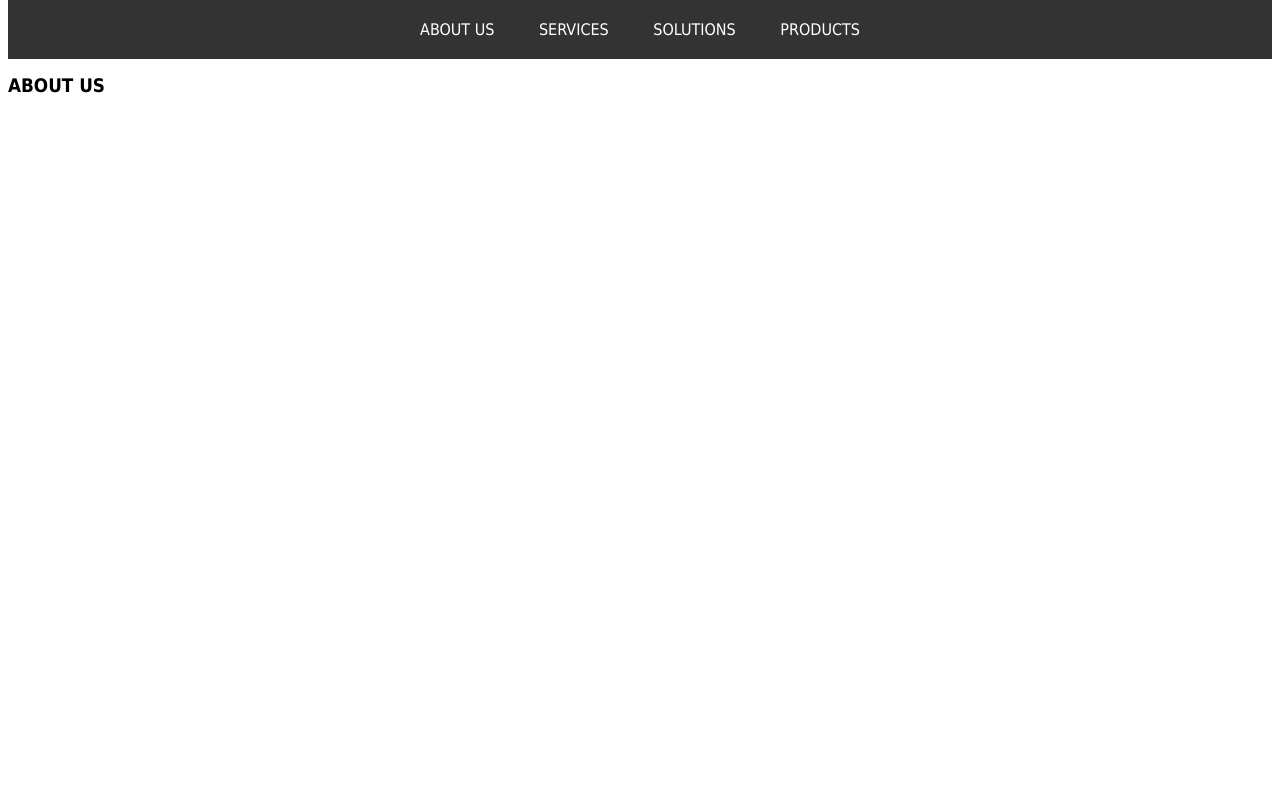
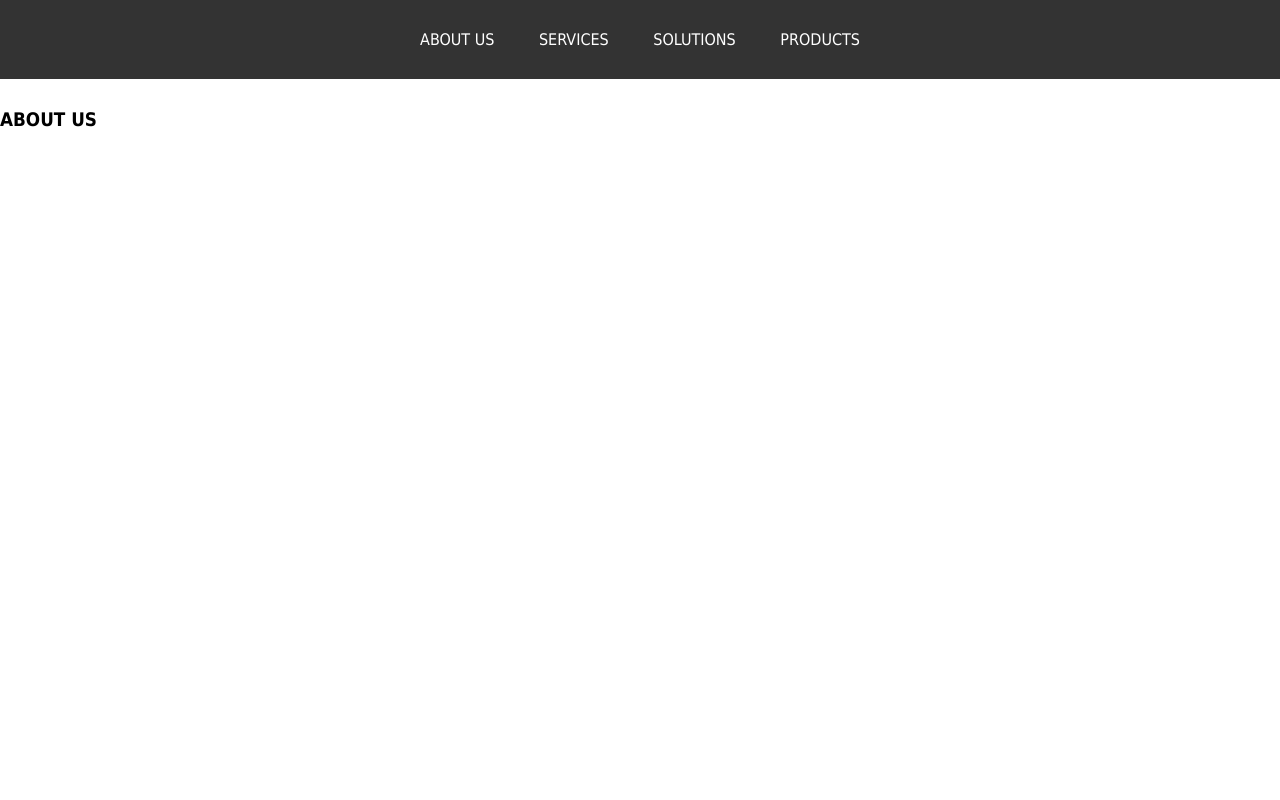
Before and after one commit to amradelata/jQuery-practices, a plain HTML site: page 2 Padding/index.html in a window 1280 px wide. Shown: the top 800 px of the page. Drawn offline with Linux system fonts and the light colour scheme.

Commit message:
2 Padding

```diff
--- a/1 Scroll/js/script.js
+++ /dev/null
@@ -1,16 +0,0 @@
-
-$(function () {
-
-	'use strict';
-
-	// smoothly scroll to Element
-	$('.navBar li a').click(function (e) {
-
-		$('html, body').animate({
-			scrollTop:$('#' + $(this).data('scroll')).offset().top
-		},1000);
-
-		e.preventDefault();
-		window.console.log('#' + $(this).data('scroll'))
-	});
-});
--- a/1 Scroll/css/stlye.css
+++ b/2 Padding/css/stlye.css
@@ -1,16 +1,21 @@
 *{
     box-sizing: border-box;
-	margin-top: 0;
-	padding: 0;
 }
 body
 {
-	font-family: Tahoma, Arial
+	font-family: Tahoma, Arial;
+	margin: 0;
+	padding: 0;
 }
 
 .navBar {
 	background: #333;
 	text-align: center;
+	margin: 0;
+	padding: 10px;
+	position: fixed;
+	width: 100%;
+	top: 0;
 }
 
 .navBar li
--- a/1 Scroll/index.html
+++ b/2 Padding/index.html
@@ -2,7 +2,7 @@
 <html lang="en">
 <head>
 	<meta charset="UTF-8">
-	<title>jQuery-practices-1-</title>
+	<title>jQuery-practices-2-</title>
 	<link rel="stylesheet" href="css/stlye.css">
 </head>
 <body>
--- /dev/null
+++ b/2 Padding/js/script.js
@@ -0,0 +1,21 @@
+
+$(function () {
+
+	'use strict';
+	// calculate Body Padding Top aepend On Navbar Height
+
+	// $('body').css('background','red')      to change css in jquery
+
+	$('body').css('paddingTop', $('.navBar').innerHeight() + 11);
+
+	// smoothly scroll to Element
+	$('.navBar li a').click(function (e) {
+
+		$('html, body').animate({
+			scrollTop:$('#' + $(this).data('scroll')).offset().top
+		},1000);
+
+		e.preventDefault(); //???
+		console.log('#' + $(this).data('scroll'))
+	});
+});
```
Also changed, not shown: 2 Padding/js/jquery-3.2.1.min.js (renamed from 1 Scroll/js/jquery-3.2.1.min.js).
